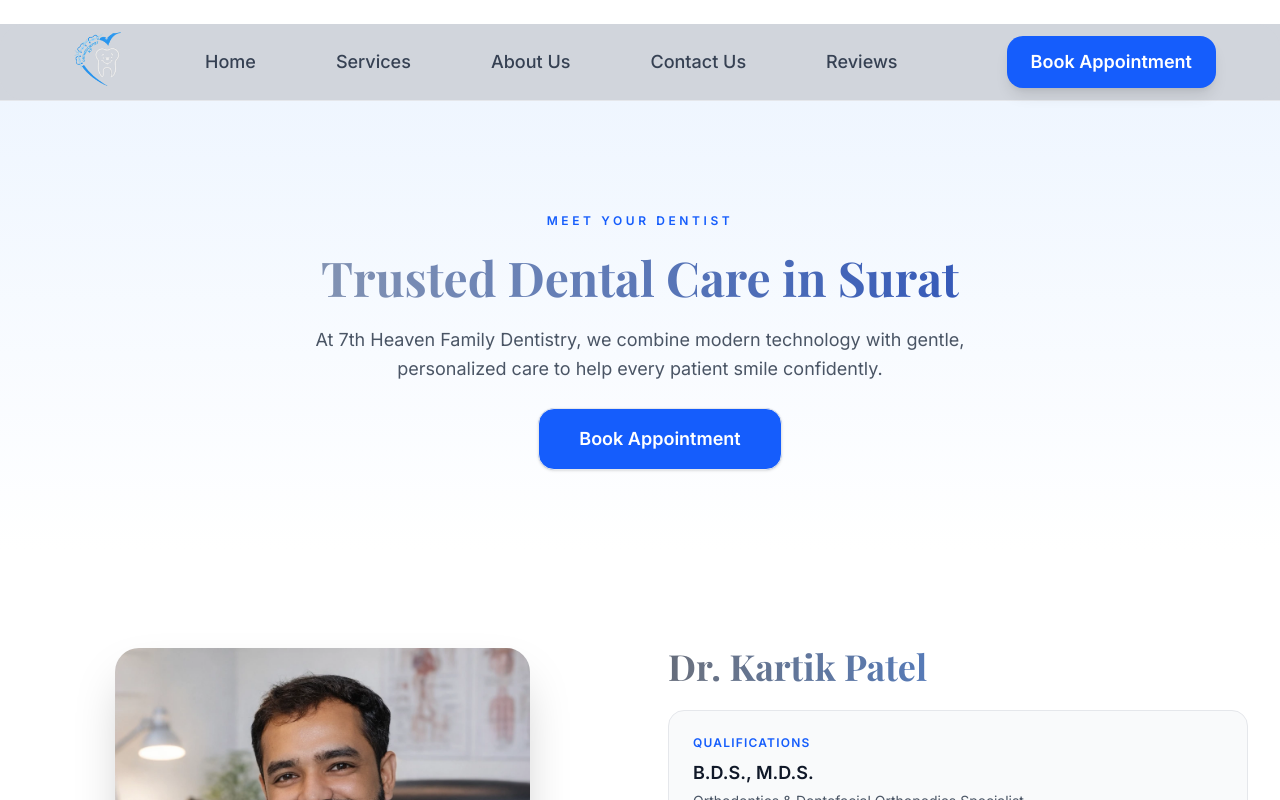
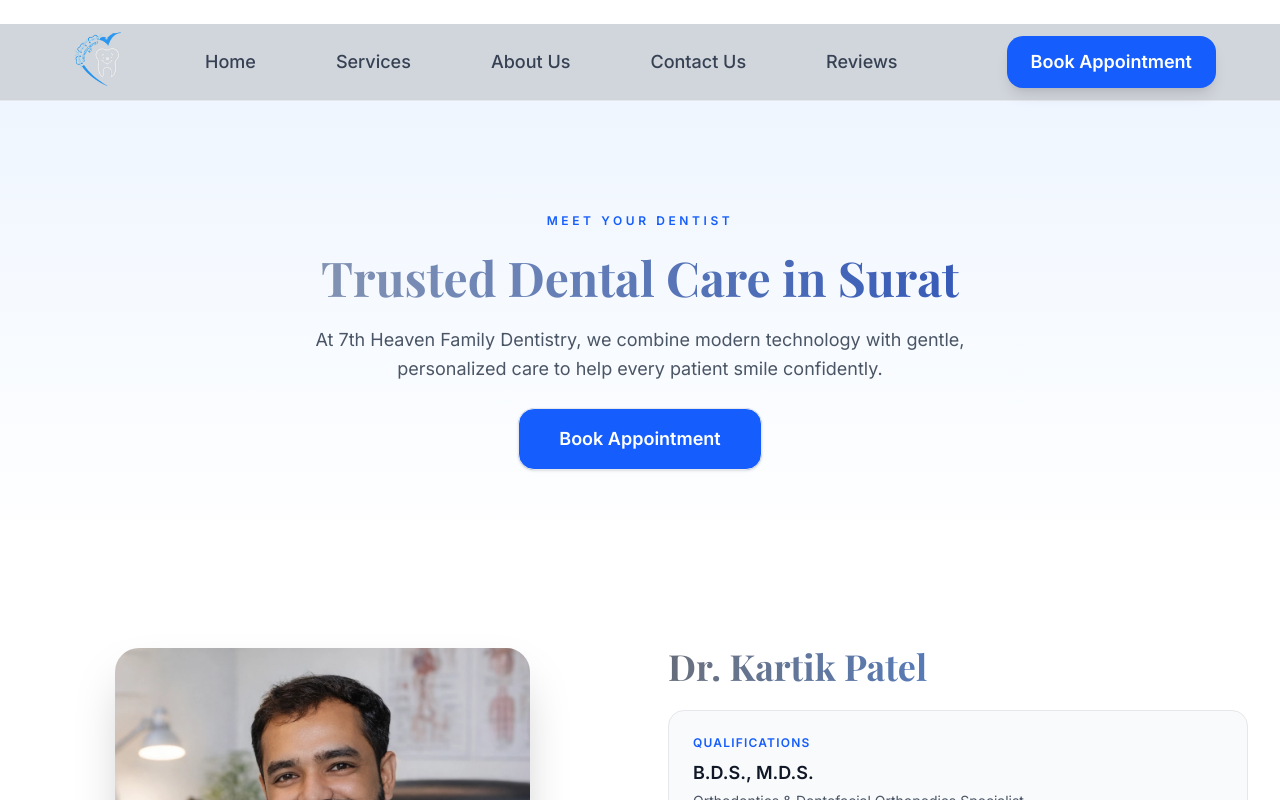
Before and after one commit to Dhruv-mavani/7th-heaven-dentistry, a Next.js app: page /about in a window 1280 px wide. Shown: the top 800 px of the page. Built offline with nearby package versions, Linux system fonts and the light colour scheme; a web font is replaced by a local one.

Commit message:
small change in /about us

```diff
--- a/app/about/page.tsx
+++ b/app/about/page.tsx
@@ -26,7 +26,7 @@
           <div>
         <a
         href="/book"
-        className="inline-block px-10 py-4 ml-10 rounded-2xl bg-blue-600 border border-gray-200 text-white font-semibold text-lg shadow-sm hover:shadow-md hover:bg-blue-700 transition"
+        className="inline-block px-10 py-4 rounded-2xl bg-blue-600 border border-gray-200 text-white font-semibold text-lg shadow-sm hover:shadow-md hover:bg-blue-700 transition"
       >
         Book Appointment
       </a>
```
